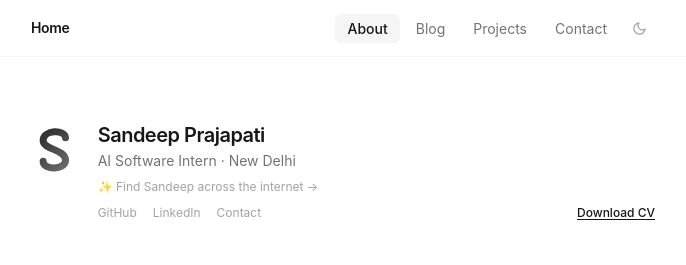
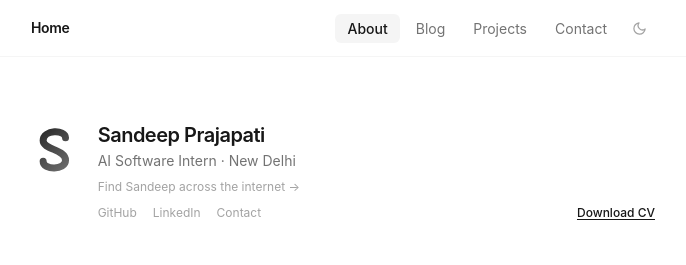
Before and after one commit to simplysandeepp/ember, a Next.js app: page /about in a window 1280 px wide. Shown: the top 265 px of the page, without its empty margins (297-983 px from the left). Built offline with nearby package versions, Linux system fonts and the light colour scheme.

Commit message:
Remove sparkle emoji from social handles link

```diff
--- a/app/about/page.tsx
+++ b/app/about/page.tsx
@@ -82,7 +82,7 @@ export default function AboutPage() {
             href="/contact"
             className="inline-block mt-2 text-xs text-neutral-400 dark:text-neutral-500 hover:text-neutral-900 dark:hover:text-neutral-100 transition-colors duration-200"
           >
-            ✨ Find Sandeep across the internet →
+            Find Sandeep across the internet →
           </a>
           <div className="flex items-center gap-4 mt-2">
             <a
```
